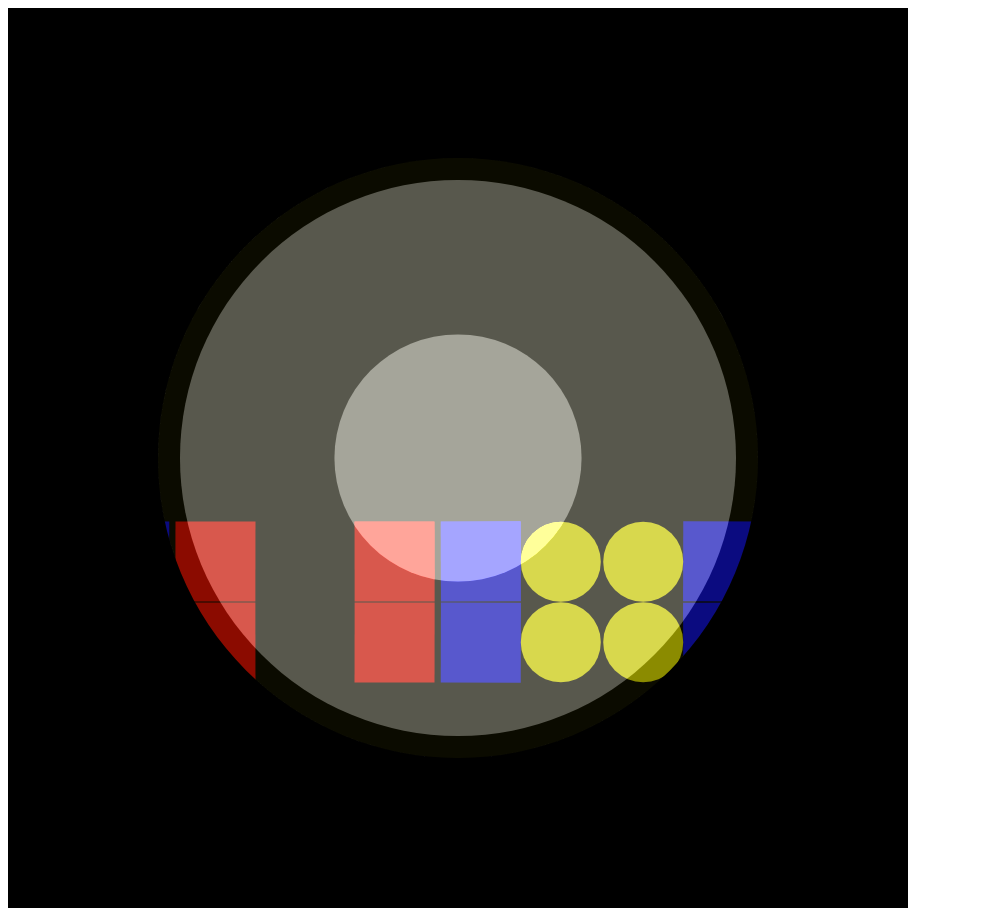
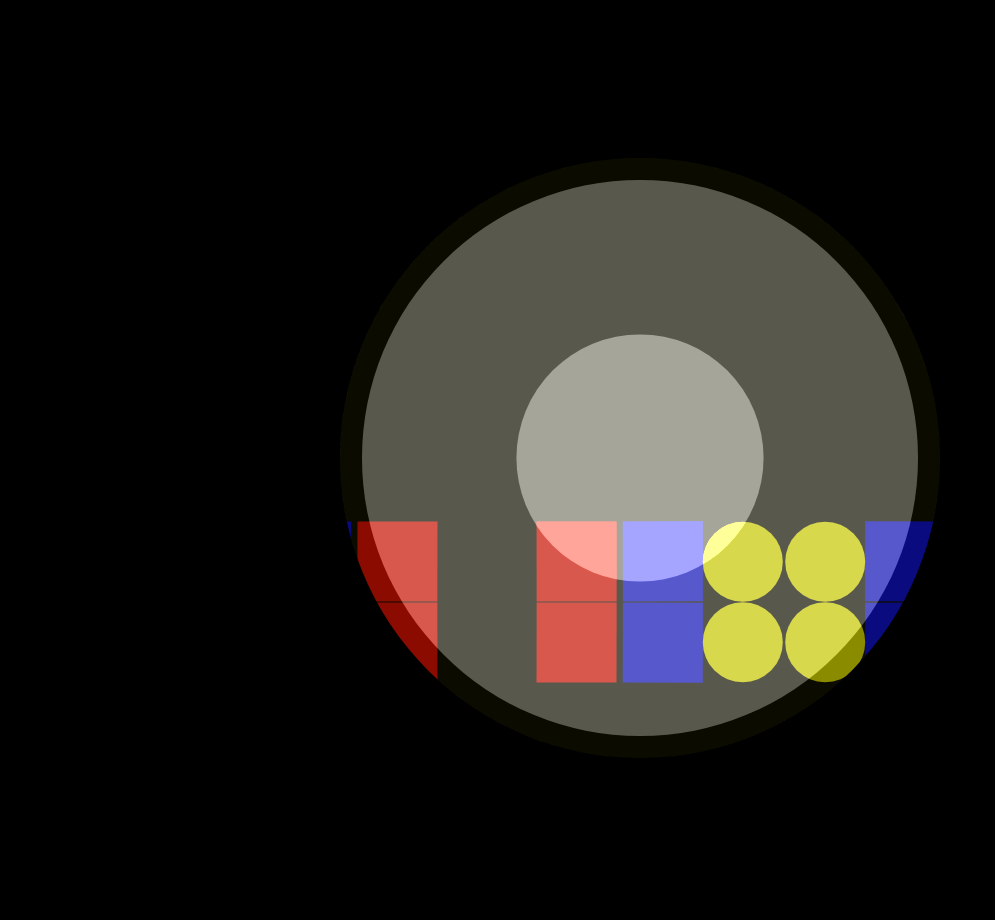
Before and after one commit to LiorKovalio/matter_js_test, a SvelteKit app: page / in a window 1280 px wide. Shown: the whole page, without its empty margins (0-995 px from the left). Built offline with nearby package versions, Linux system fonts and the light colour scheme.

Commit message:
Styled body. Used global, might need to move to global.css

```diff
--- a/src/routes/+page.svelte
+++ b/src/routes/+page.svelte
@@ -174,3 +174,11 @@
 </script>
 
 <!-- <button type="button" on:click={shake}>shake</button> -->
+
+<style>
+	:global(body) {
+		display: flex;
+		justify-content: center;
+		background-color: black;
+	}
+</style>
```
